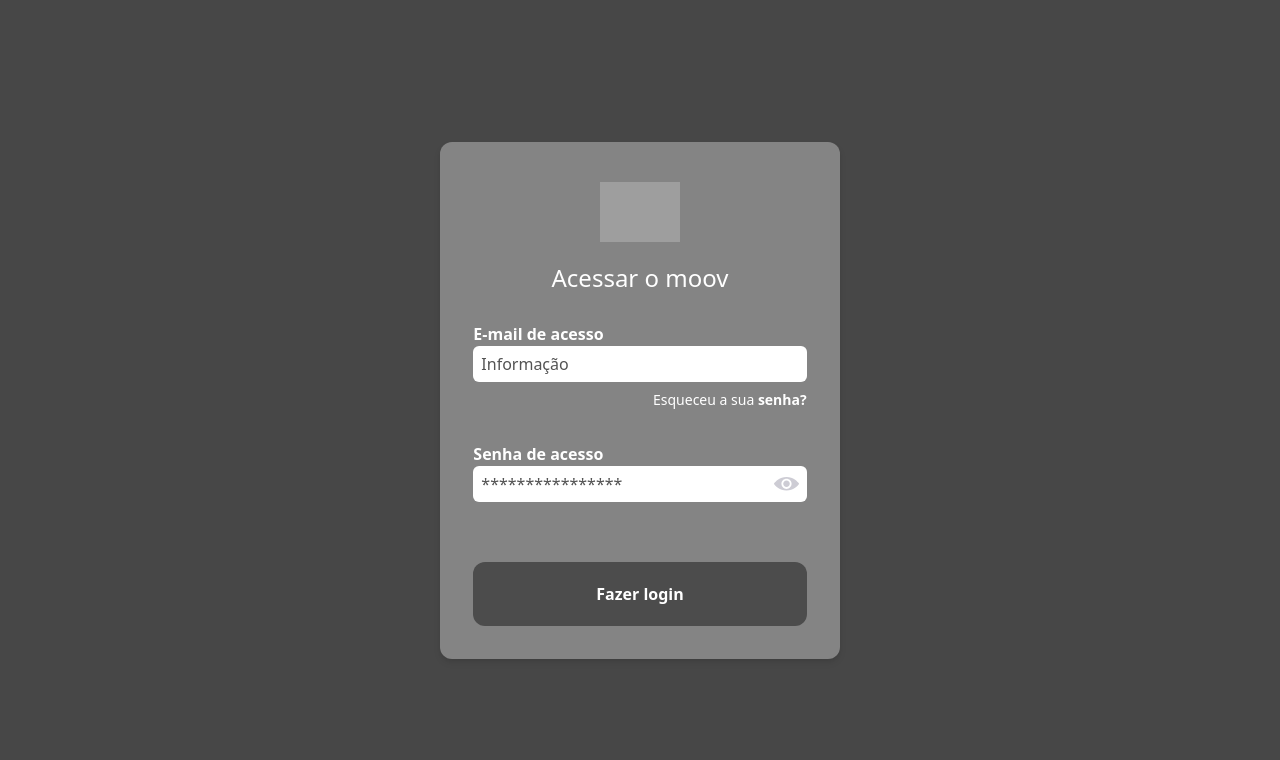
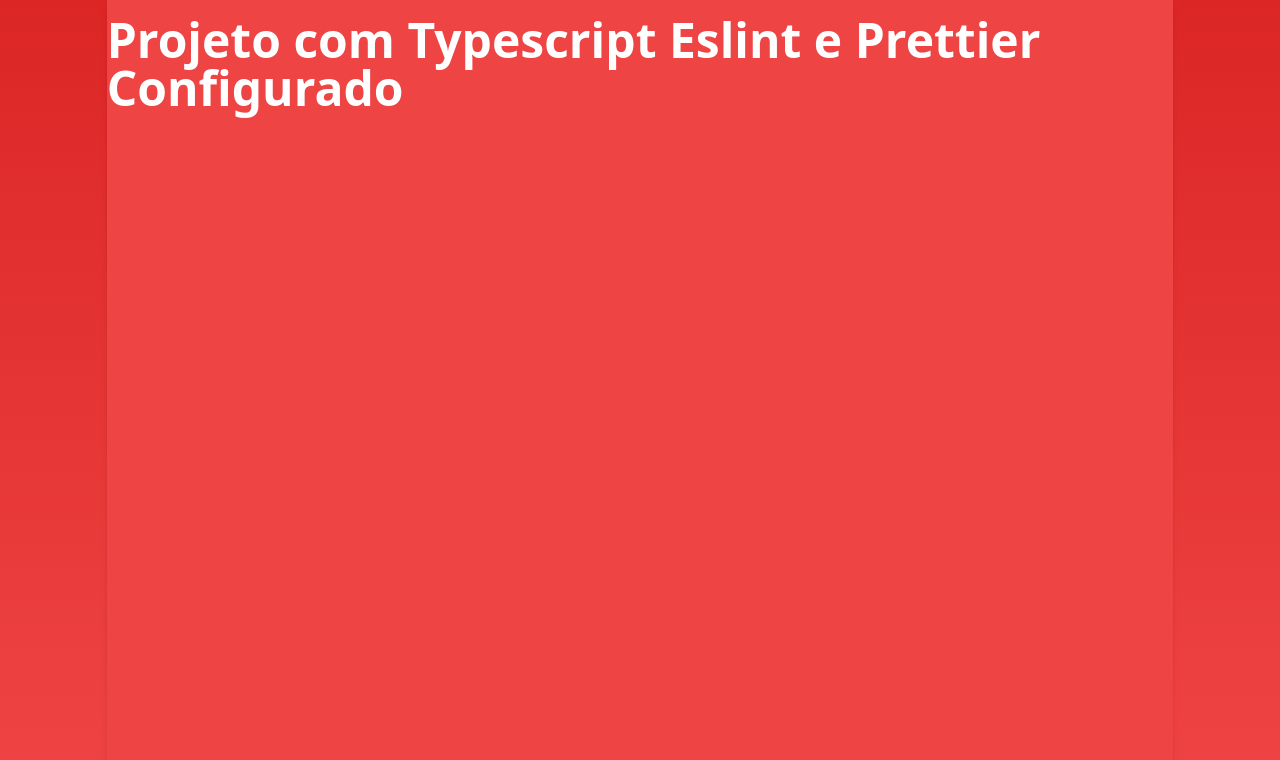
Before and after one commit to deni-rocha/template-react-ts, a React (Create React App) app: page / in a window 1280 px wide. Shown: the top 760 px of the page. Built offline with nearby package versions, Linux system fonts and the light colour scheme; grey boxes are pictures that could not be loaded.

Commit message:
remocão de componentes que estão em desuso

```diff
--- a/src/App.tsx
+++ b/src/App.tsx
@@ -1,11 +1,11 @@
 import React from 'react'
 import '../src/index.css'
-import Login from './pages/Login'
+import Home from './pages/Home'
 
 const App = (): JSX.Element => {
   return (
     <div className="App">
-      <Login />
+      <Home />
     </div>
   )
 }
--- a/src/components/Input/index.tsx
+++ /dev/null
@@ -1,30 +0,0 @@
-import React from 'react'
-import icon from '../../assets/Input/icon/icon.svg'
-
-interface Props {
-  placeholder: string
-  type: string
-  name: string
-}
-
-const Input = ({ type, placeholder, name }: Props): JSX.Element => {
-  return (
-    <div className="w-full relative flex">
-      <input
-        type={type}
-        name={name}
-        className="h-9 rounded-md text-[#535353] placeholder:text-[#535353] pl-2 w-full"
-        placeholder={placeholder}
-      />
-      {type === 'password' ? (
-        <div className="absolute items-center justify-end h-9 flex w-full">
-          <img src={icon} alt="" className="mr-2" />
-        </div>
-      ) : (
-        ''
-      )}
-    </div>
-  )
-}
-
-export default Input
--- a/src/components/Logo/index.tsx
+++ /dev/null
@@ -1,13 +0,0 @@
-import React from 'react'
-import logo from '../../assets/Logo/logo.svg'
-
-const Logo = (): JSX.Element => {
-  return (
-    <div className="relative w-20 h-20">
-      <div className="absolute">
-        <img src={logo} alt="logo" />
-      </div>
-    </div>
-  )
-}
-export default Logo
--- a/src/pages/Home/index.tsx
+++ b/src/pages/Home/index.tsx
@@ -2,9 +2,13 @@
 
 const Home = (): JSX.Element => {
   return (
-    <header className="App-header">
-      <h1>Home</h1>
-    </header>
+    <div className="h-screen w-screen from-red-600 to-red-500 bg-gradient-to-b">
+      <div className="bg-red-500 h-full w-5/6 flex py-4 justify-center mx-auto shadow-md">
+        <h1 className="text-5xl text-white font-bold">
+          Projeto com Typescript Eslint e Prettier Configurado
+        </h1>
+      </div>
+    </div>
   )
 }
 
--- a/src/pages/Login/index.tsx
+++ /dev/null
@@ -1,44 +0,0 @@
-import React from 'react'
-import Input from '../../components/Input'
-import Logo from '../../components/Logo'
-
-const Login = (): JSX.Element => {
-  return (
-    <section className="bg-[#474747] w-screen h-screen flex items-center justify-center">
-      <div
-        className="
-            xs:w-10/12 xs:h-10/12
-            bg-[#848484] text-white w-[400px] h-[517px] flex items-center flex-col rounded-xl drop-shadow-md
-            "
-      >
-        <div className="w-full h-32 flex flex-col mt-10 items-center">
-          <Logo />
-          <h1 className="text-2xl font-light">Acessar o moov</h1>
-        </div>
-
-        <section className="flex flex-col gap-6 w-10/12 mt-3">
-          <label className="flex flex-col h-24">
-            <p className="font-bold">E-mail de acesso</p>
-            <Input type="email" placeholder="Informação" name="email" />
-            <p className="self-end text-sm pt-2 cursor-pointer">
-              Esqueceu a sua <strong>senha?</strong>
-            </p>
-          </label>
-          <label className="flex flex-col h-24">
-            <p className="font-bold">Senha de acesso</p>
-            <Input
-              type="password"
-              name="password"
-              placeholder="****************"
-            />
-          </label>
-          <button className="rounded-xl h-16 bg-[#4C4C4C] font-bold">
-            Fazer login
-          </button>
-        </section>
-      </div>
-    </section>
-  )
-}
-
-export default Login
```
Also changed, not shown: 2 other files (tests, documents, lock files or other folders).
